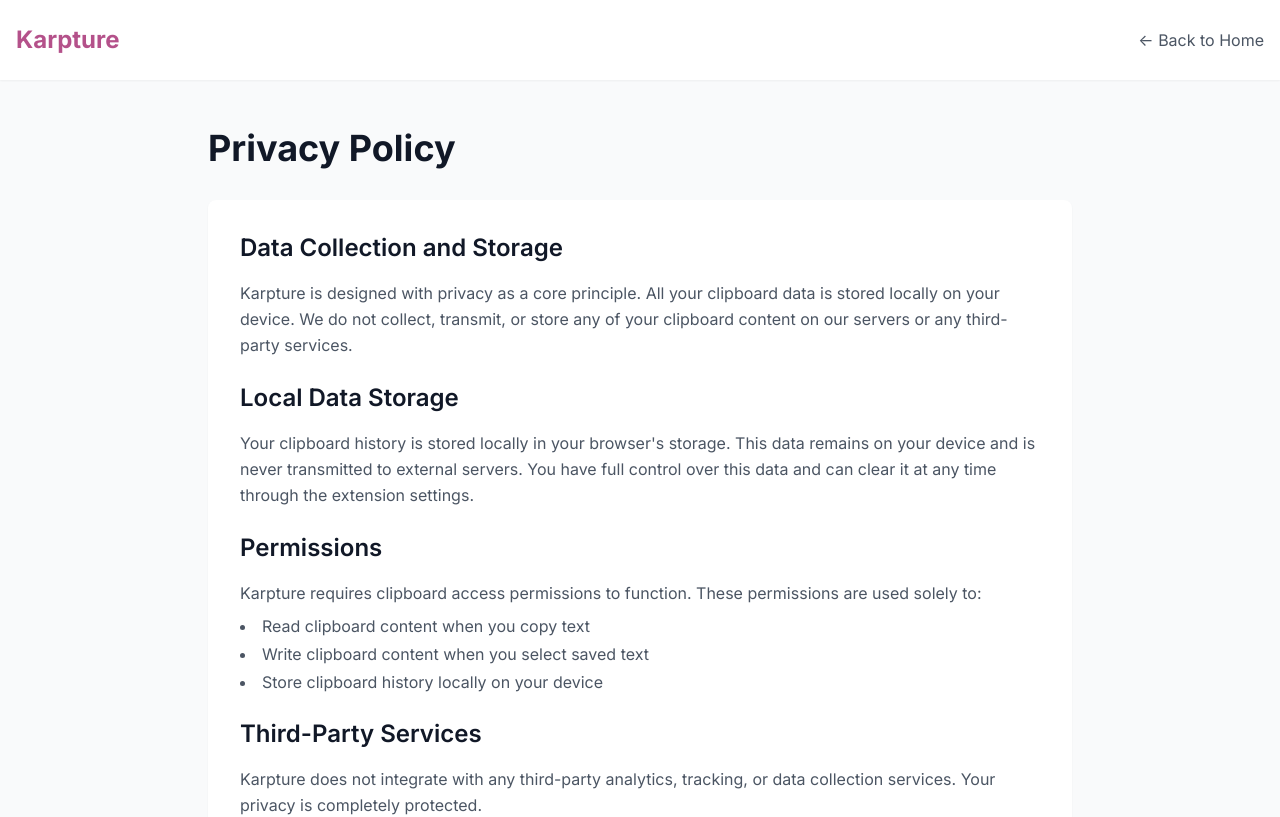
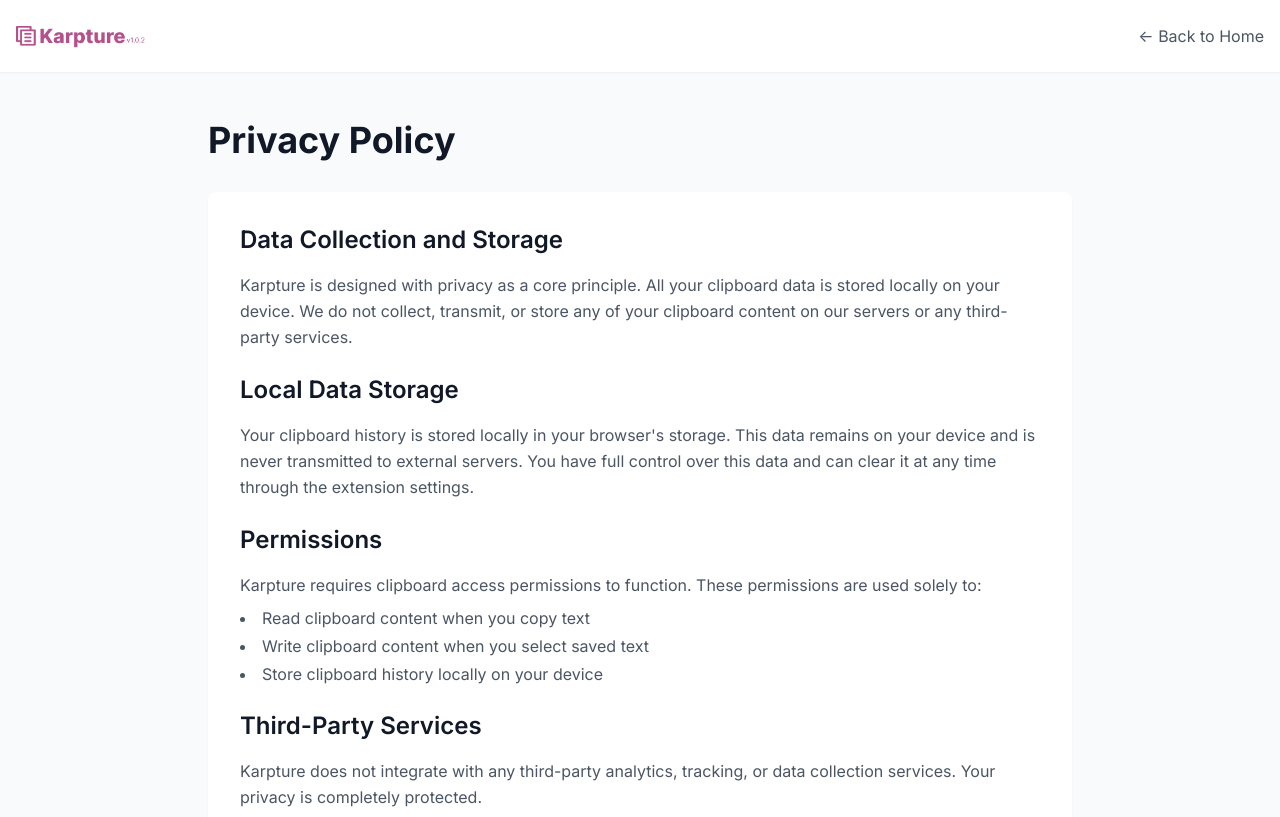
Before and after one commit to ThosynPax/clipkip-site, a React (Create React App) app: page /privacy-policy in a window 1280 px wide. Shown: the top 817 px of the page. Built offline with nearby package versions, Linux system fonts and the light colour scheme.

Commit message:
update other pages

```diff
--- a/src/pages/HelpCenter.js
+++ b/src/pages/HelpCenter.js
@@ -1,6 +1,7 @@
 "use client"
 
 import { useState } from "react"
+import Logo from '../assets/img/logo.png';
 
 function HelpCenter() {
   const [openFaq, setOpenFaq] = useState(null)
@@ -61,7 +62,13 @@
       <header className="bg-white shadow-sm">
         <div className="container mx-auto px-4 py-6">
           <div className="flex items-center justify-between">
-            <h1 className="text-2xl font-bold text-[#b4518a]">Karpture</h1>
+            <div className="flex items-center">
+                  <img
+                    src={Logo}
+                    alt="Karpture Logo"
+                    className="h-6 w-auto md:h-8"
+                  />
+            </div>
             <a href="/" className="text-gray-600 hover:text-[#b4518a] transition-colors">
               ← Back to Home
             </a>
--- a/src/pages/PrivacyPolicy.js
+++ b/src/pages/PrivacyPolicy.js
@@ -1,3 +1,6 @@
+import Logo from '../assets/img/logo.png';
+
+
 function PrivacyPolicy() {
   return (
     <div className="min-h-screen bg-gray-50">
@@ -5,7 +8,13 @@
       <header className="bg-white shadow-sm">
         <div className="container mx-auto px-4 py-6">
           <div className="flex items-center justify-between">
-            <h1 className="text-2xl font-bold text-[#b4518a]">Karpture</h1>
+             <div className="flex items-center">
+                  <img
+                    src={Logo}
+                    alt="Karpture Logo"
+                    className="h-6 w-auto md:h-8"
+                  />
+            </div>
             <a href="/" className="text-gray-600 hover:text-[#b4518a] transition-colors">
               ← Back to Home
             </a>
--- a/src/pages/TermsOfService.js
+++ b/src/pages/TermsOfService.js
@@ -1,3 +1,5 @@
+import Logo from '../assets/img/logo.png';
+
 function TermsOfService() {
   return (
     <div className="min-h-screen bg-gray-50">
@@ -5,7 +7,13 @@
       <header className="bg-white shadow-sm">
         <div className="container mx-auto px-4 py-6">
           <div className="flex items-center justify-between">
-            <h1 className="text-2xl font-bold text-[#b4518a]">Karpture</h1>
+             <div className="flex items-center">
+                  <img
+                    src={Logo}
+                    alt="Karpture Logo"
+                    className="h-6 w-auto md:h-8"
+                  />
+            </div>
             <a href="/" className="text-gray-600 hover:text-[#b4518a] transition-colors">
               ← Back to Home
             </a>
```
